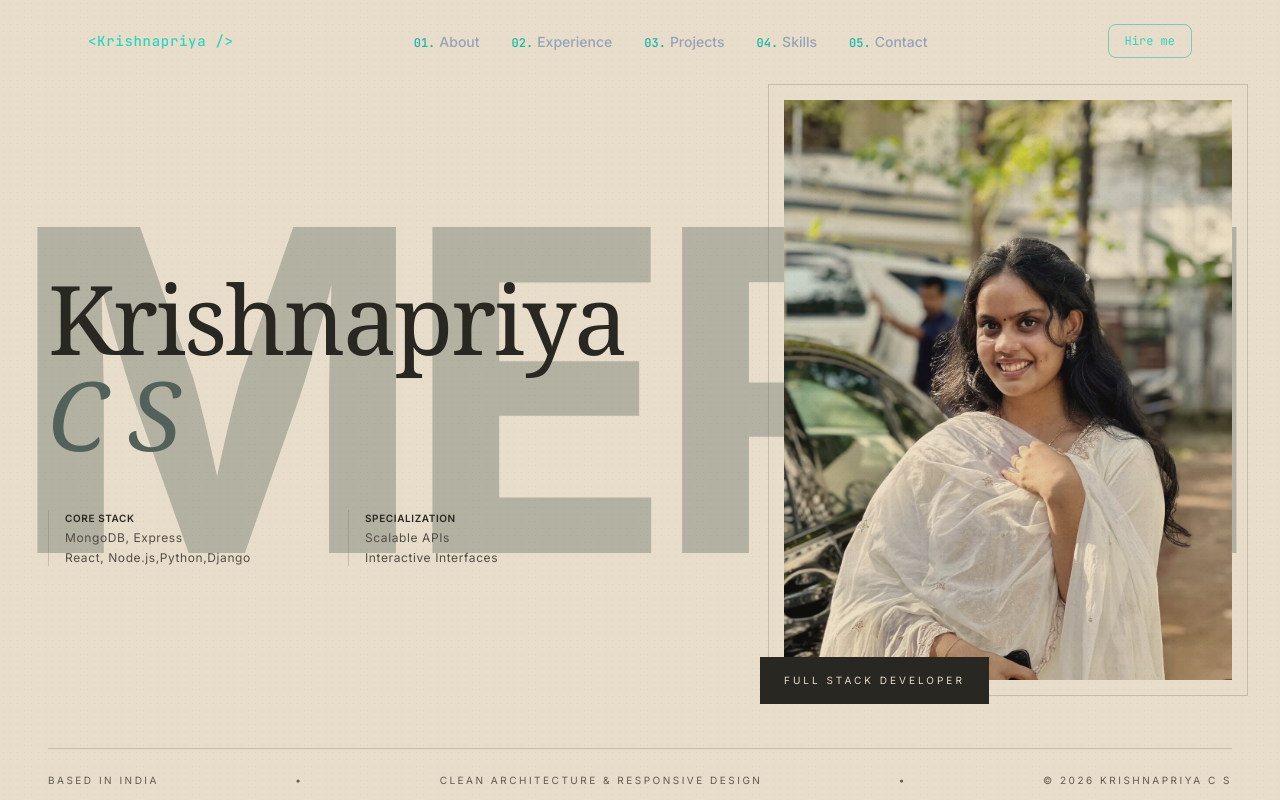
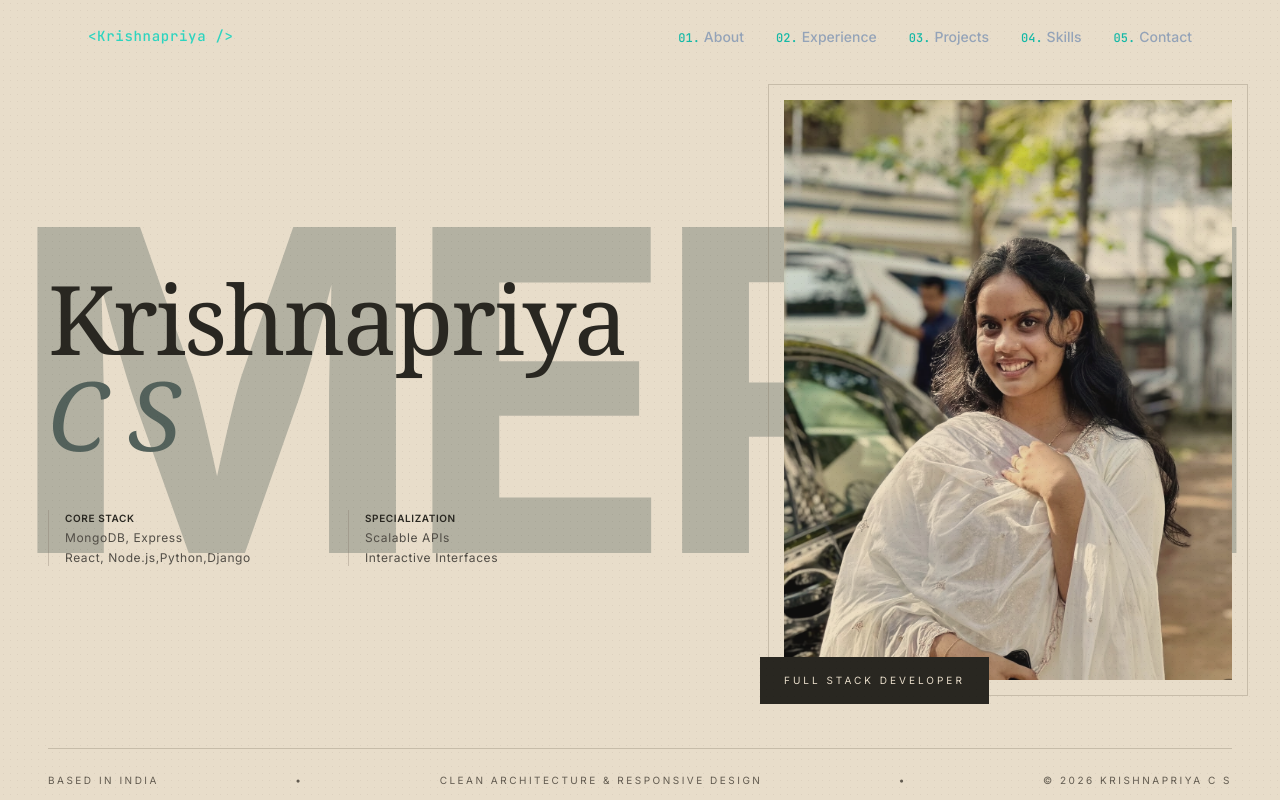
Before and after one commit to krishnapriya1608/PORTFOLIO-KRISHNAPRIYA, a React (Vite) app: page / in a window 1280 px wide. Shown: the top 800 px of the page. Built offline with nearby package versions, Linux system fonts and the light colour scheme; the HTML template or start-up script is replaced by a standard one.

Commit message:
first commit

```diff
--- a/src/components/Navbar.jsx
+++ b/src/components/Navbar.jsx
@@ -49,14 +49,7 @@ export default function Navbar() {
             </motion.li>
           ))}
         </ul>
-        <motion.a
-          href="mailto:rishnak10@gmail.com"
-          whileHover={{ scale: 1.05 }}
-          whileTap={{ scale: 0.97 }}
-          className="hidden md:block text-xs font-mono px-4 py-2 rounded-lg border border-teal-500/50 text-teal-400 hover:bg-teal-500/10 transition-colors"
-        >
-          Hire me
-        </motion.a>
+
       </div>
     </motion.nav>
   )
```
